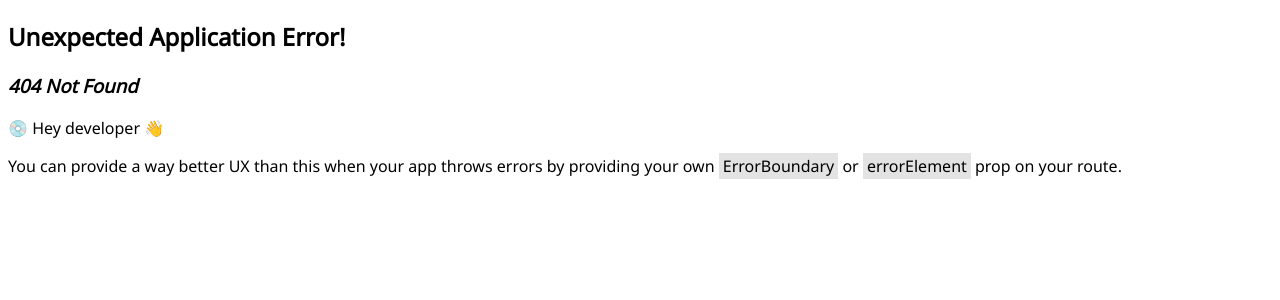
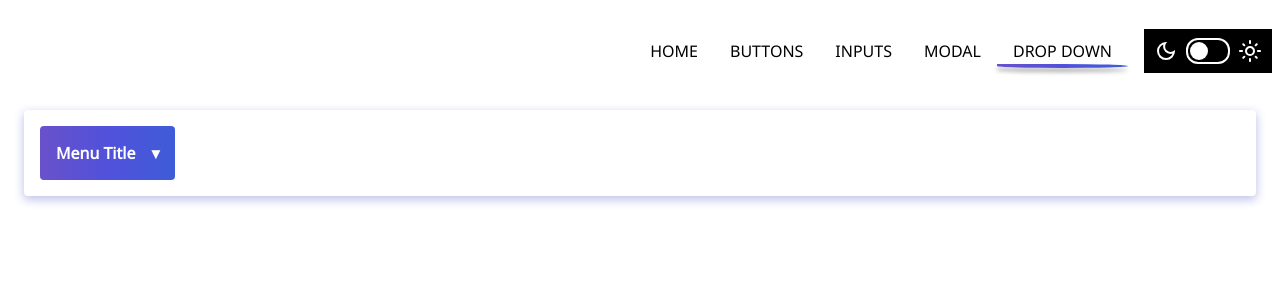
Before and after one commit to MichaelShawUK/ui-library, a React (Vite) app: page /dropdown in a window 1280 px wide. Before the commit this address had no page. Shown: the top 300 px of the page. Built offline with nearby package versions, Linux system fonts and the light colour scheme.

Commit message:
Animate drop down menu

```diff
--- /dev/null
+++ b/src/components/DropDownMenu/DropDownMenu.tsx
@@ -0,0 +1,60 @@
+import { useState } from "react";
+import { motion, AnimatePresence } from "framer-motion";
+
+import StyledDropDownMenu from "./StyledDropDownMenu";
+
+function DropDownMenu() {
+  const [isOpen, setIsOpen] = useState(false);
+
+  function toggleMenu() {
+    setIsOpen((prev) => !prev);
+  }
+
+  const ulVariants = {
+    closed: { scaleY: 0 },
+    open: { scaleY: 1 },
+  };
+
+  const liVariants = {
+    open: { opacity: 1, y: 0 },
+    closed: { opacity: 0, y: 20 },
+  };
+
+  return (
+    <StyledDropDownMenu
+      as={motion.div}
+      animate={isOpen ? "open" : "closed"}
+      onClick={toggleMenu}
+    >
+      <motion.div className="menu-btn" whileTap={{ scale: 0.97 }}>
+        <span>Menu Title</span>
+        <motion.span
+          className="menu-icon"
+          variants={{ open: { rotate: 180 }, closed: { rotate: 0 } }}
+        >
+          &#9662;
+        </motion.span>
+      </motion.div>
+
+      <AnimatePresence>
+        {isOpen && (
+          <motion.ul
+            className="list"
+            style={{ originY: "top" }}
+            variants={ulVariants}
+            initial="closed"
+            animate="open"
+            exit="closed"
+            transition={{ when: "beforeChildren" }}
+          >
+            <motion.li variants={liVariants}>Item 1</motion.li>
+            <motion.li variants={liVariants}>Item 2</motion.li>
+            <motion.li variants={liVariants}>Item 3</motion.li>
+          </motion.ul>
+        )}
+      </AnimatePresence>
+    </StyledDropDownMenu>
+  );
+}
+
+export default DropDownMenu;
--- /dev/null
+++ b/src/components/DropDownMenu/StyledDropDownMenu.ts
@@ -0,0 +1,44 @@
+import { styled } from "styled-components";
+
+import theme from "../../theme";
+
+const StyledDropDownMenu = styled.div`
+  width: max-content;
+  font-weight: bold;
+
+  .menu-btn {
+    border-radius: 4px;
+    padding: 1rem;
+    background: ${theme.primaryGradient};
+    color: ${theme.primaryColor};
+    display: flex;
+    gap: 1rem;
+    cursor: pointer;
+  }
+
+  .list {
+    position: absolute;
+    margin: 2px;
+    background: ${theme.primaryGradient};
+    color: ${theme.primaryColor};
+    border-radius: 4px;
+    padding: 0 1rem;
+    list-style-type: none;
+    font-weight: normal;
+
+    li {
+      padding: 1rem;
+      cursor: pointer;
+
+      &:hover {
+        font-weight: bold;
+      }
+    }
+
+    li:not(:first-child) {
+      border-top: 1px solid white;
+    }
+  }
+`;
+
+export default StyledDropDownMenu;
--- a/src/components/Header/Header.tsx
+++ b/src/components/Header/Header.tsx
@@ -19,6 +19,10 @@ const links = [
     text: "MODAL",
     to: "/modal",
   },
+  {
+    text: "DROP DOWN",
+    to: "/dropdown",
+  },
 ];
 
 function Header() {
--- a/src/main.tsx
+++ b/src/main.tsx
@@ -7,6 +7,7 @@ import { RouterProvider, createBrowserRouter } from "react-router-dom";
 import ButtonPage from "./pages/Buttons.tsx";
 import InputPage from "./pages/Inputs.tsx";
 import ModalPage from "./pages/Modal.tsx";
+import DropDownPage from "./pages/DropDown.tsx";
 
 const router = createBrowserRouter([
   {
@@ -25,6 +26,10 @@ const router = createBrowserRouter([
         path: "modal",
         element: <ModalPage />,
       },
+      {
+        path: "dropdown",
+        element: <DropDownPage />,
+      },
     ],
   },
 ]);
--- /dev/null
+++ b/src/pages/DropDown.tsx
@@ -0,0 +1,12 @@
+import Card from "../components/Card/Card";
+import DropDownMenu from "../components/DropDownMenu/DropDownMenu";
+
+function DropDownPage() {
+  return (
+    <Card>
+      <DropDownMenu />
+    </Card>
+  );
+}
+
+export default DropDownPage;
```
